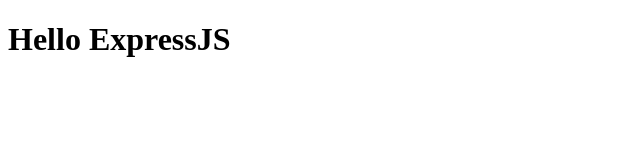
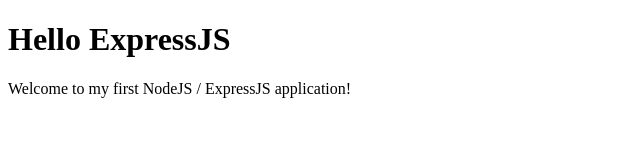
Before and after one commit to Marie000/my-first-server, a plain HTML site: page public/index.html in a window 1280 px wide. Shown: the whole page, without its empty margins (0-640 px from the left). Drawn offline with Linux system fonts and the light colour scheme.

Commit message:
added a paragraph

```diff
--- a/public/index.html
+++ b/public/index.html
@@ -6,5 +6,6 @@
     </head>
     <body>
         <h1>Hello ExpressJS</h1>
+    <p>Welcome to my first NodeJS / ExpressJS application!</p>
     </body>
 </html>
```
